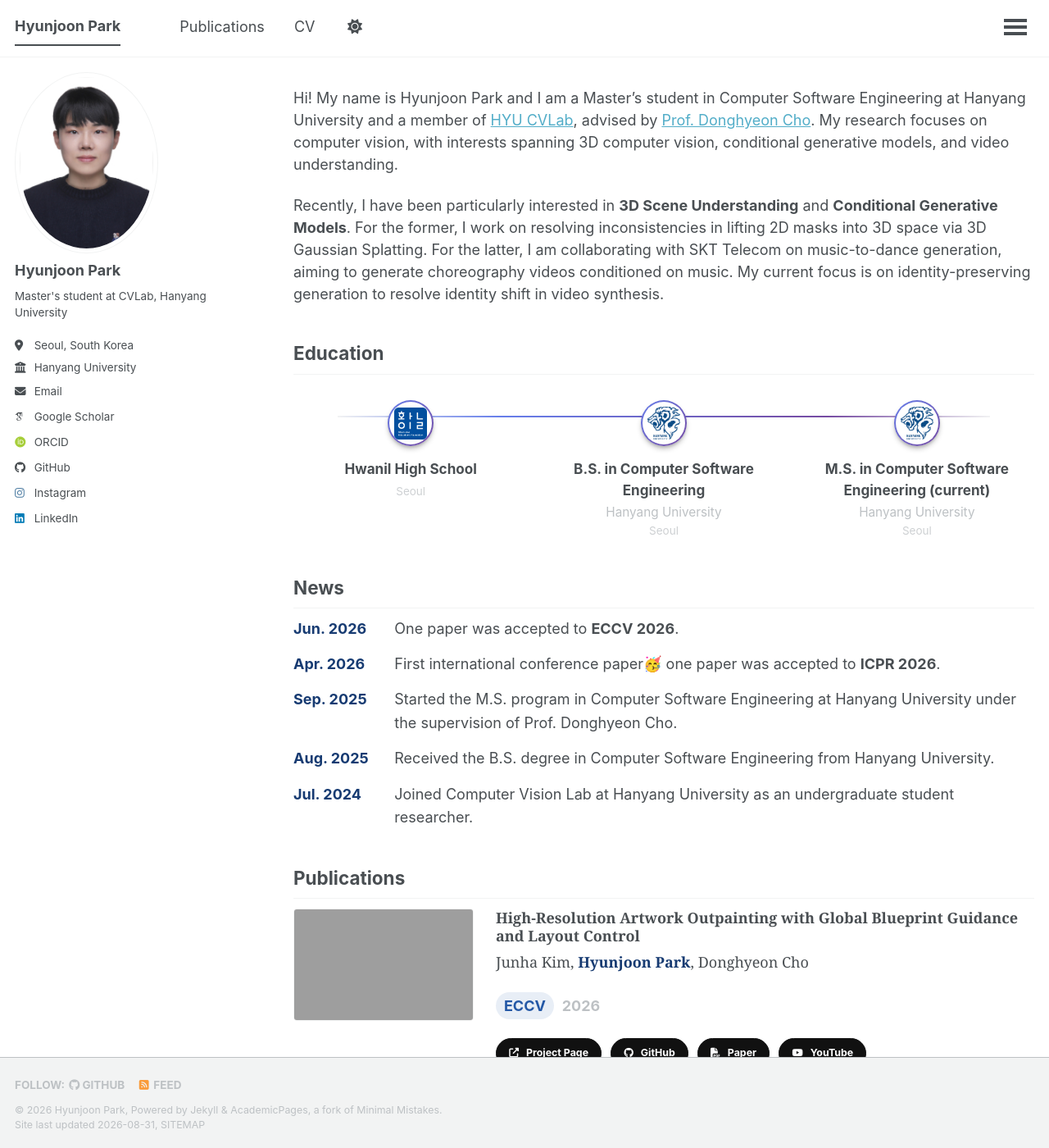
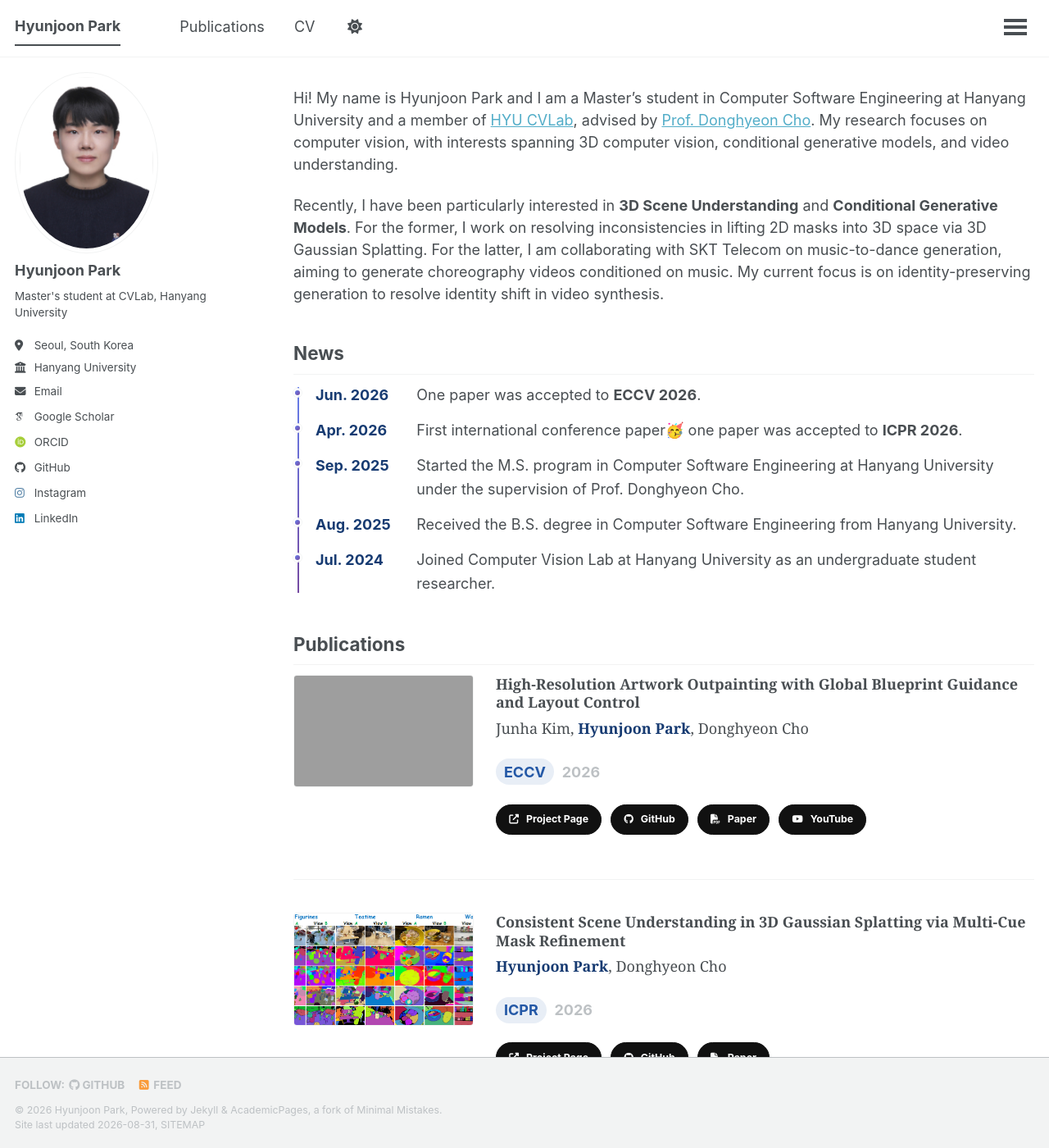
Before and after one commit to hjpark83/hjpark83.github.io, a Jekyll site: the page built from _pages/about.md, in a window 1280 px wide and 1400 px high. Shown: the whole window at 82% size. Built offline with Jekyll 4.4.1, drawn with Linux system fonts in a browser that asks for light colours; some web fonts are replaced; a script that is not in the unit is left out; some of the changed text lies outside the part shown.

Commit message:
change timeline

```diff
--- a/_pages/about.md
+++ b/_pages/about.md
@@ -111,29 +110,39 @@
       flex-shrink: 0;
     }
   }
+
+  .news-list {
+    position: relative;
+    padding-left: 1.5rem;
+  }
+
+  .news-list::before {
+    content: "";
+    position: absolute;
+    left: 5px;
+    top: 4px;
+    bottom: 4px;
+    width: 2px;
+    background: linear-gradient(180deg, #667eea, #764ba2);
+  }
+
+  .news-list li {
+    position: relative;
+  }
+
+  .news-list li::before {
+    content: "";
+    position: absolute;
+    left: -1.5rem;
+    top: 6px;
+    width: 10px;
+    height: 10px;
+    border-radius: 50%;
+    background: linear-gradient(135deg, #667eea 0%, #764ba2 100%);
+    border: 2px solid var(--global-bg-color);
+    box-shadow: 0 0 0 1px var(--global-border-color);
+  }
 </style>
-
-## Education
-
-<div class="edu-timeline">
-  <div class="edu-timeline-item">
-    <span class="edu-timeline-logo"><img src="/images/hwanil.png" alt="Hwanil High School logo"></span>
-    <div class="edu-timeline-item__title">Hwanil High School</div>
-    <div class="edu-timeline-item__location">Seoul</div>
-  </div>
-  <div class="edu-timeline-item">
-    <span class="edu-timeline-logo"><img src="/images/hanyang.png" alt="Hanyang University logo"></span>
-    <div class="edu-timeline-item__title">B.S. in Computer Software Engineering</div>
-    <div class="edu-timeline-item__subtitle">Hanyang University</div>
-    <div class="edu-timeline-item__location">Seoul</div>
-  </div>
-  <div class="edu-timeline-item">
-    <span class="edu-timeline-logo"><img src="/images/hanyang.png" alt="Hanyang University logo"></span>
-    <div class="edu-timeline-item__title">M.S. in Computer Software Engineering (current)</div>
-    <div class="edu-timeline-item__subtitle">Hanyang University</div>
-    <div class="edu-timeline-item__location">Seoul</div>
-  </div>
-</div>
 
 ## News
 
@@ -160,6 +169,28 @@
   {% include publication-card.html post=post view="compact" %}
 {% endfor %}
 
+## Education
+
+<div class="edu-timeline">
+  <div class="edu-timeline-item">
+    <span class="edu-timeline-logo"><img src="/images/hwanil.png" alt="Hwanil High School logo"></span>
+    <div class="edu-timeline-item__title">Hwanil High School</div>
+    <div class="edu-timeline-item__location">Seoul</div>
+  </div>
+  <div class="edu-timeline-item">
+    <span class="edu-timeline-logo"><img src="/images/hanyang.png" alt="Hanyang University logo"></span>
+    <div class="edu-timeline-item__title">Hanyang University</div>
+    <div class="edu-timeline-item__subtitle">B.S. in Computer Software Engineering</div>
+    <div class="edu-timeline-item__location">Seoul</div>
+  </div>
+  <div class="edu-timeline-item">
+    <span class="edu-timeline-logo"><img src="/images/hanyang.png" alt="Hanyang University logo"></span>
+    <div class="edu-timeline-item__title">Hanyang University</div>
+    <div class="edu-timeline-item__subtitle">M.S. in Computer Software Engineering (~ing)</div>
+    <div class="edu-timeline-item__location">Seoul</div>
+  </div>
+</div>
+
 ## Patents
 
 - "**Consistent Scene Understanding in 3D Gaussian Splatting via Multi-Cue Mask Refinement (다중 단서 기반 3차원 장면 이해 장치 및 방법)**", KR Patent No. 10-2026-0105246
```
Also changed, not shown: other parts of _pages/about.md (+0 -1 lines).
